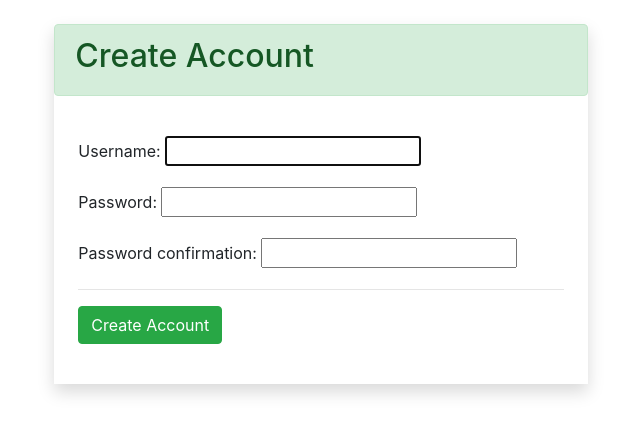
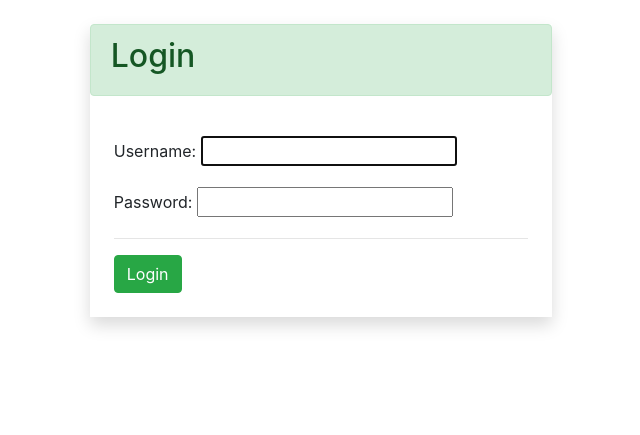
Before and after one commit to ishmeen-11/TODO, a Django app: page / in a window 1280 px wide. Shown: the part 56-491 px from the top of the page, without its empty margins (319-959 px from the left). Run offline with Django 3.2, Linux system fonts and the light colour scheme; the visitor is signed in with stand-in values (Sample User, id 1).

Commit message:
Update base.html

```diff
--- a/app/templates/base.html
+++ b/app/templates/base.html
@@ -1,18 +1,23 @@
-<html lang="en"><head>
+<!DOCTYPE html>
+<html lang="en">
+
+<head>
     <!-- Required meta tags -->
     <meta charset="utf-8">
     <meta name="viewport" content="width=device-width, initial-scale=1, shrink-to-fit=no">
     <!-- Bootstrap CSS -->
-    <link rel="stylesheet" href="https://cdn.jsdelivr.net/npm/bootstrap@4.5.3/dist/css/bootstrap.min.css" integrity="sha384-TX8t27EcRE3e/ihU7zmQxVncDAy5uIKz4rEkgIXeMed4M0jlfIDPvg6uqKI2xXr2" crossorigin="anonymous">
+    <link rel="stylesheet" href="https://cdn.jsdelivr.net/npm/bootstrap@4.5.3/dist/css/bootstrap.min.css"
+        integrity="sha384-TX8t27EcRE3e/ihU7zmQxVncDAy5uIKz4rEkgIXeMed4M0jlfIDPvg6uqKI2xXr2" crossorigin="anonymous">
 
     <title>My To Do list</title>
 </head>
 
 <body>
-    <!-- navabar start -->
+    <!-- navbar start -->
     <nav class="navbar navbar-expand-lg  navbar-dark bg-dark">
         <a class="navbar-brand" href="/">TODO</a>
-        <button class="navbar-toggler" type="button" data-toggle="collapse" data-target="#navbarNav" aria-controls="navbarNav" aria-expanded="false" aria-label="Toggle navigation">
+        <button class="navbar-toggler" type="button" data-toggle="collapse" data-target="#navbarNav"
+            aria-controls="navbarNav" aria-expanded="false" aria-label="Toggle navigation">
             <span class="navbar-toggler-icon"></span>
         </button>
         <div class="collapse navbar-collapse" id="navbarNav">
@@ -20,7 +25,7 @@
 
 
                 <li class="nav-item">
-                    <a class="nav-link" href="/login">Login</a>
+                    <a class="nav-link" href="/login">Login</a> <!-- Change href to /login -->
                 </li>
                 <li class="nav-item">
                     <a class="nav-link" href="/signup">Signup</a>
@@ -32,48 +37,33 @@
             </ul>
         </div>
     </nav>
-    <!-- changing coontent -->
+    <!-- changing content -->
     <div>
 
-<div class="containter pt-4">
-  <div class="col-lg-5 shadow  mx-auto p-0">
+        <div class="container pt-4">
+            <div class="col-lg-5 shadow mx-auto p-0">
                 <div class="alert alert-success">
-      <h2>Create Account</h2>
+                    <h2>Login</h2> <!-- Change heading to Login -->
                 </div>
                 <div class="p-4">
-      <form method="post" action="/signup/">
-        <input type="hidden" name="csrfmiddlewaretoken" value="zCBw4JXWtgRHNRrVFFDgDpkaHu1TXwyAtHzyhhmR1QguLPJq5qEpidHjPhHNL6FT">
+                    <form method="post" action="/login/"> <!-- Change action to /login/ -->
+                        <input type="hidden" name="csrfmiddlewaretoken"
+                            value="zCBw4JXWtgRHNRrVFFDgDpkaHu1TXwyAtHzyhhmR1QguLPJq5qEpidHjPhHNL6FT">
                         <p>
                             <label for="id_username">Username:</label>
-    <input type="text" name="username" maxlength="150" autocapitalize="none" autocomplete="username" autofocus="" required="" id="id_username">
-
-
-
-
+                            <input type="text" name="username" maxlength="150" autocapitalize="none"
+                                autocomplete="username" autofocus="" required="" id="id_username">
                         </p>
 
 
                         <p>
-    <label for="id_password1">Password:</label>
-    <input type="password" name="password1" autocomplete="new-password" required="" id="id_password1">
+                            <label for="id_password">Password:</label>
+                            <input type="password" name="password" autocomplete="current-password" required=""
+                                id="id_password">
+                        </p>
 
-
-
-
-
-
-  <p>
-    <label for="id_password2">Password confirmation:</label>
-    <input type="password" name="password2" autocomplete="new-password" required="" id="id_password2">
-
-
-
-
-
-
-  </p>
                         <hr>
-        <input class="btn btn-success" type="submit" value="Create Account">
+                        <input class="btn btn-success" type="submit" value="Login"> <!-- Change button text to Login -->
                     </form>
                 </div>
             </div>
@@ -83,9 +73,12 @@
     </div>
     <!-- end -->
 
-    <script src="https://code.jquery.com/jquery-3.5.1.slim.min.js" integrity="sha384-DfXdz2htPH0lsSSs5nCTpuj/zy4C+OGpamoFVy38MVBnE+IbbVYUew+OrCXaRkfj" crossorigin="anonymous"></script>
-    <script src="https://cdn.jsdelivr.net/npm/bootstrap@4.5.3/dist/js/bootstrap.bundle.min.js" integrity="sha384-ho+j7jyWK8fNQe+A12Hb8AhRq26LrZ/JpcUGGOn+Y7RsweNrtN/tE3MoK7ZeZDyx" crossorigin="anonymous"></script>
+    <script src="https://code.jquery.com/jquery-3.5.1.slim.min.js"
+        integrity="sha384-DfXdz2htPH0lsSSs5nCTpuj/zy4C+OGpamoFVy38MVBnE+IbbVYUew+OrCXaRkfj"
+        crossorigin="anonymous"></script>
+    <script src="https://cdn.jsdelivr.net/npm/bootstrap@4.5.3/dist/js/bootstrap.bundle.min.js"
+        integrity="sha384-ho+j7jyWK8fNQe+A12Hb8AhRq26LrZ/JpcUGGOn+Y7RsweNrtN/tE3MoK7ZeZDyx"
+        crossorigin="anonymous"></script>
+</body>
 
-
-
-</body></html>
+</html>
```
Lines whose indentation alone changed are shown as unchanged.
